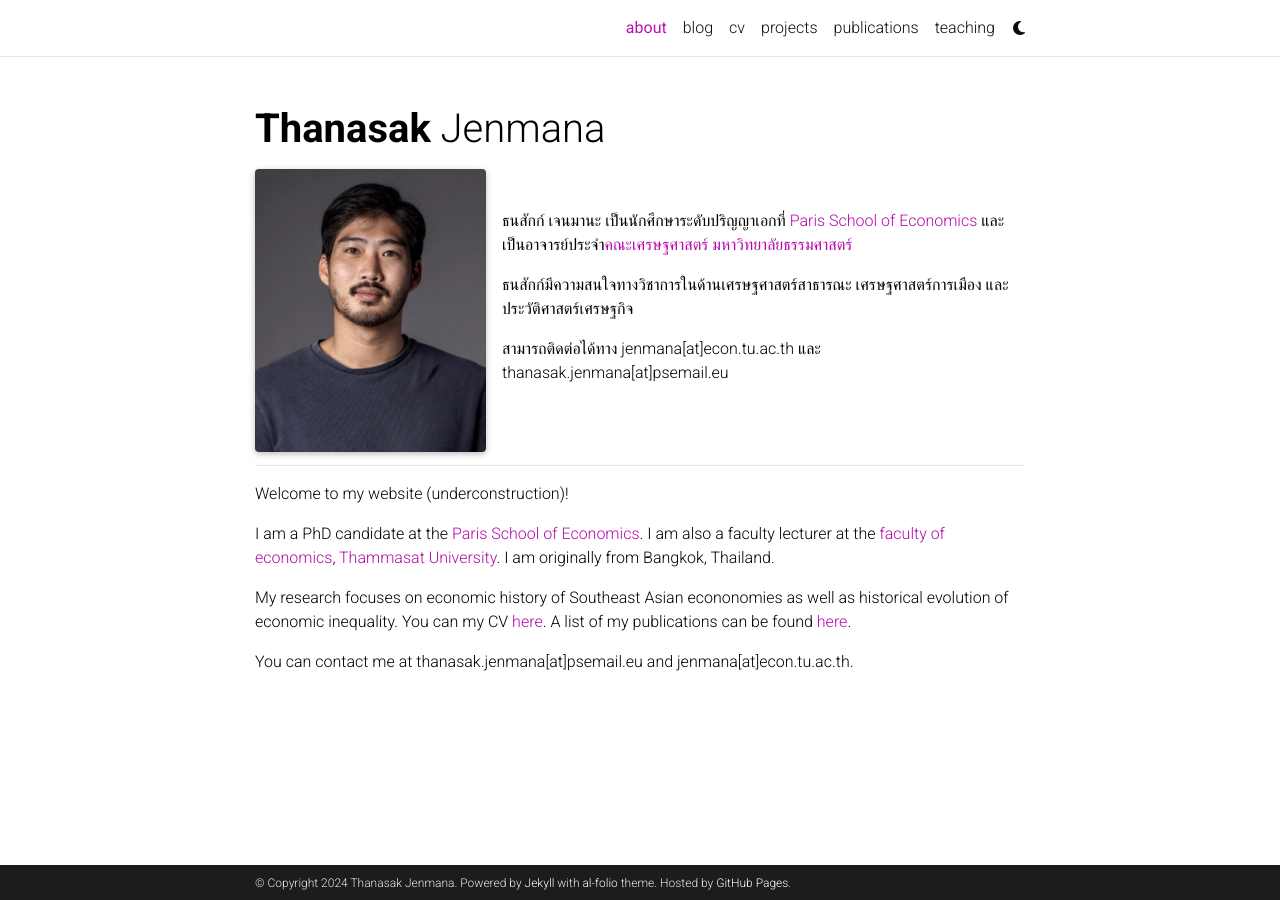
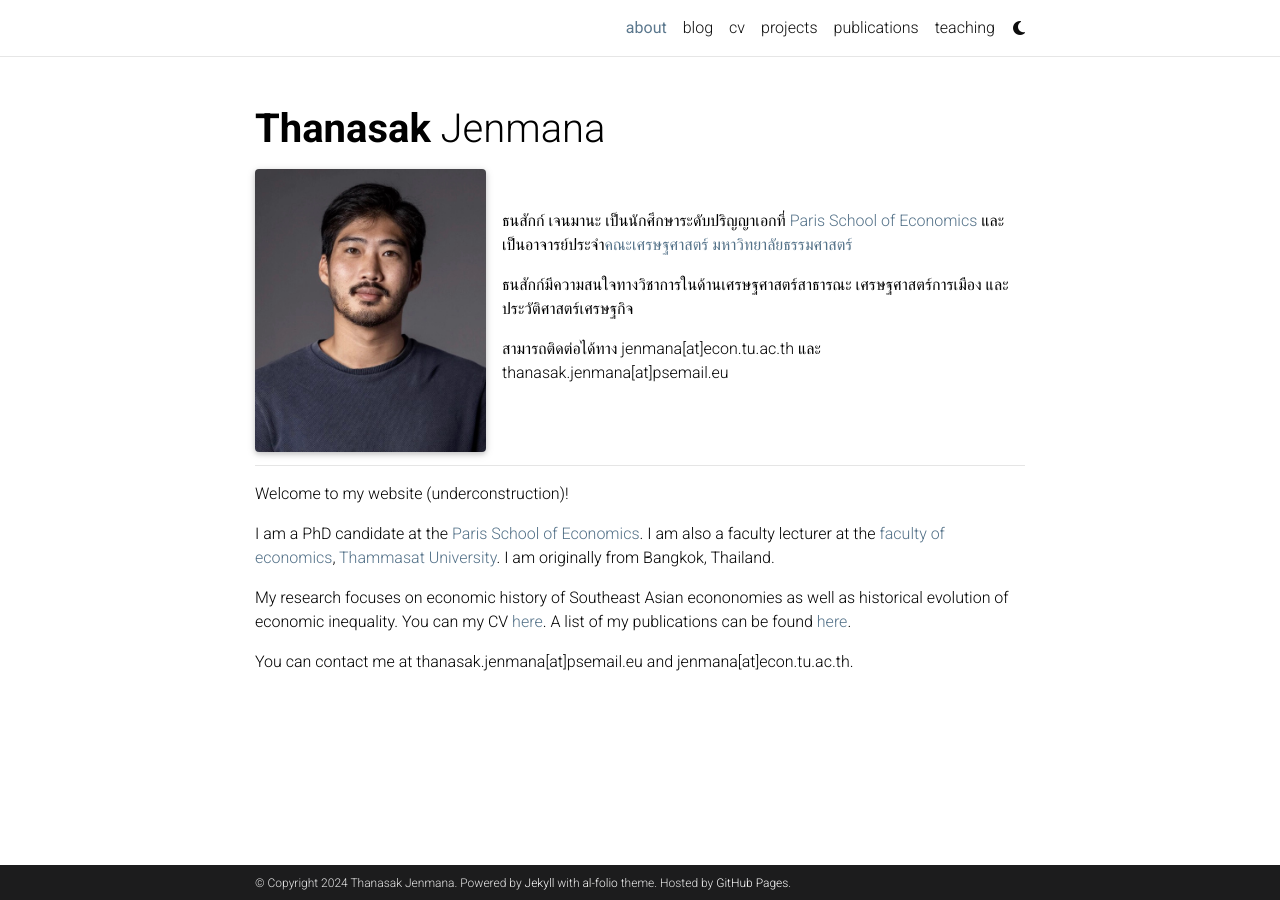
Before and after one commit to mjenmana/mjenmana.github.io, a Jekyll site: the page built from _pages/about.md, in a window 1280 px wide. Built offline with Jekyll 4.4.1, drawn with Linux system fonts in a browser that asks for light colours; full-size pictures stand in for the smaller copies a plugin makes; comment, search, counter and statistics services are not loaded; a style sheet for code colours, icons or effects is not loaded.

Commit message:
changing link colors by adding a color variable

```diff
--- a/_sass/_themes.scss
+++ b/_sass/_themes.scss
@@ -7,7 +7,7 @@
   --global-code-bg-color: #{$code-bg-color-light};
   --global-text-color: #{$black-color};
   --global-text-color-light: #{$grey-color};
-  --global-theme-color: #{$purple-color};
+  --global-theme-color: #{$user-color1};
   --global-hover-color: #{$purple-color};
   --global-hover-text-color: #{$white-color};
   --global-footer-bg-color: #{$grey-color-dark};
--- a/_sass/_variables.scss
+++ b/_sass/_variables.scss
@@ -30,7 +30,7 @@
 
 $white-color: #ffffff !default;
 $black-color: #000000 !default;
-
+$user-color1: #537188 !default;
 
 // Theme colors
 
```
